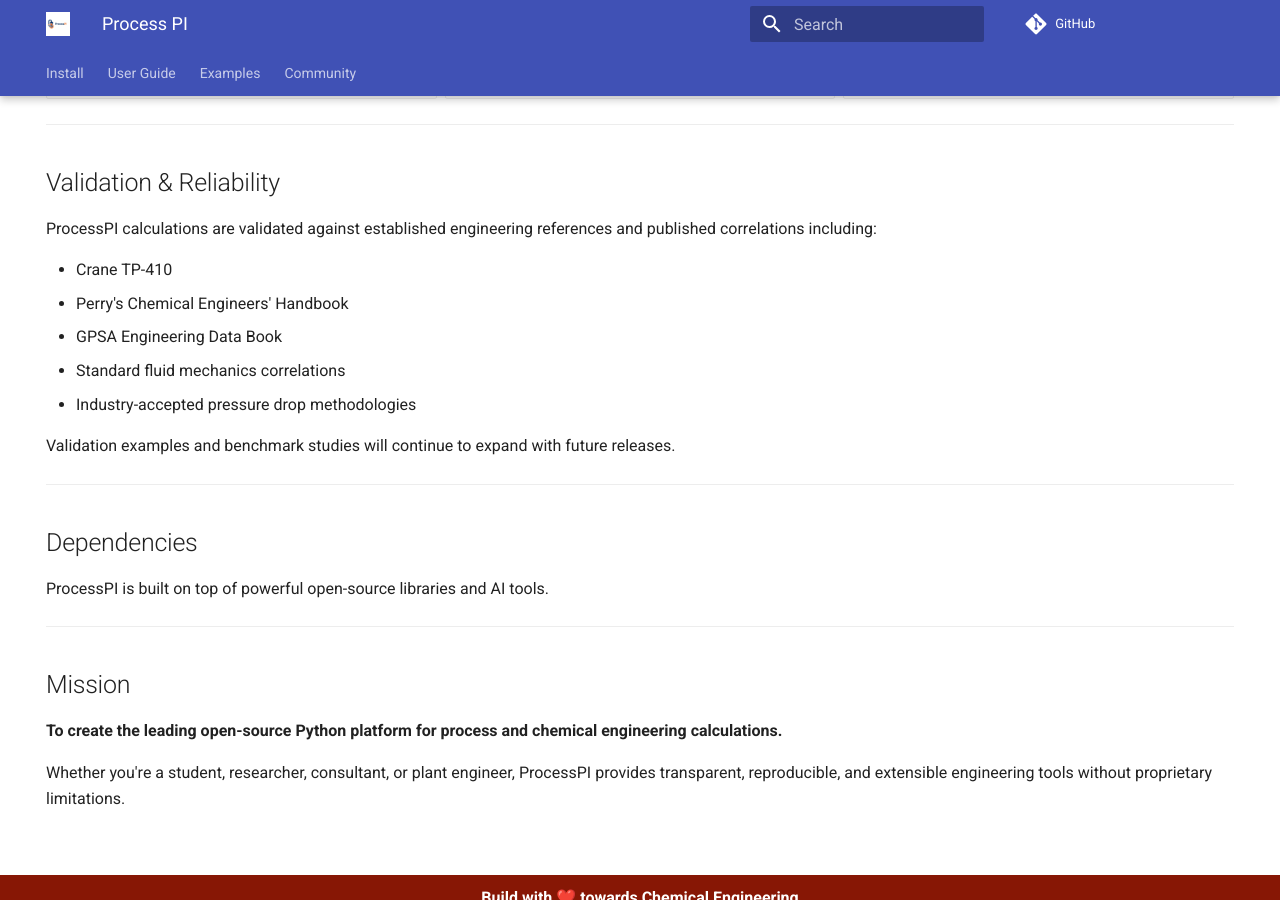
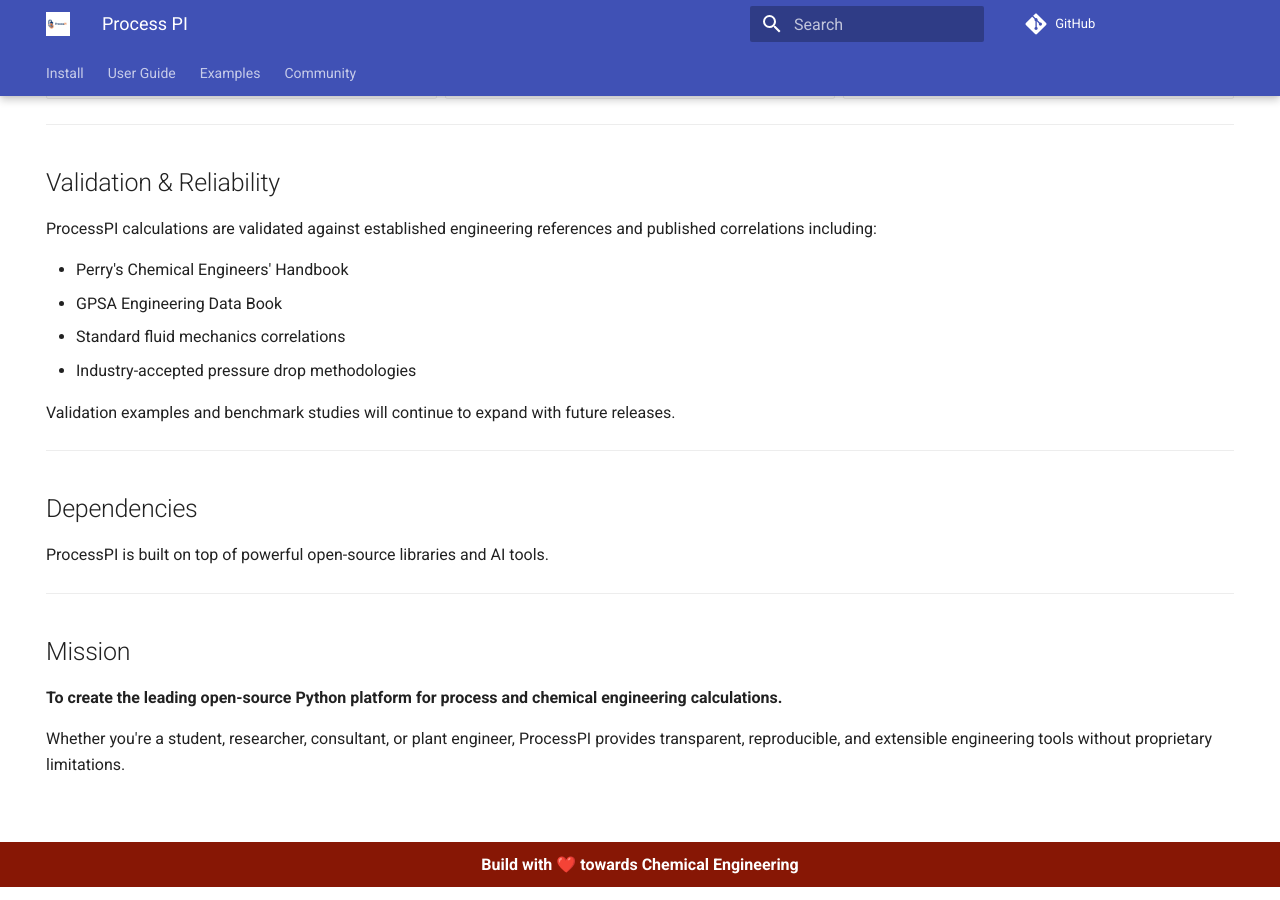
Before and after one commit to varma666/ProcessPi, an MkDocs documentation site: the page built from docs/index.md, in a window 1280 px wide and 900 px high, scrolled down 3866 px. Built offline with MkDocs 1.6.1 and Material for MkDocs 9.7.7, drawn with Linux system fonts in a browser that asks for light colours; comment, search, counter and statistics services are not loaded.

Commit message:
Update validation references in index.md
Removed reference to Crane TP-410 from validation list.

```diff
--- a/docs/index.md
+++ b/docs/index.md
@@ -162,7 +162,6 @@
 
 ProcessPI calculations are validated against established engineering references and published correlations including:
 
-- Crane TP-410
 - Perry's Chemical Engineers' Handbook
 - GPSA Engineering Data Book
 - Standard fluid mechanics correlations
```
